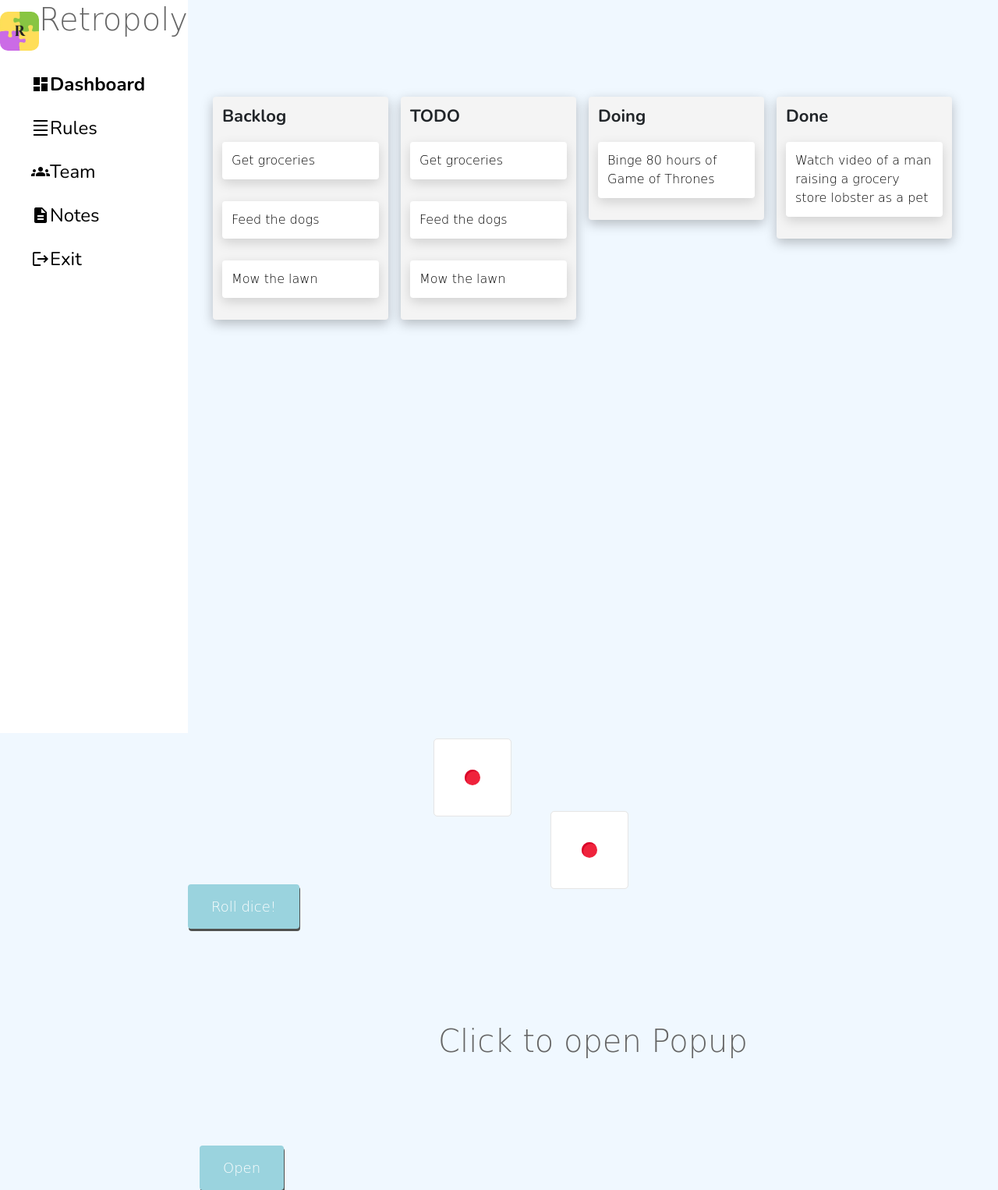
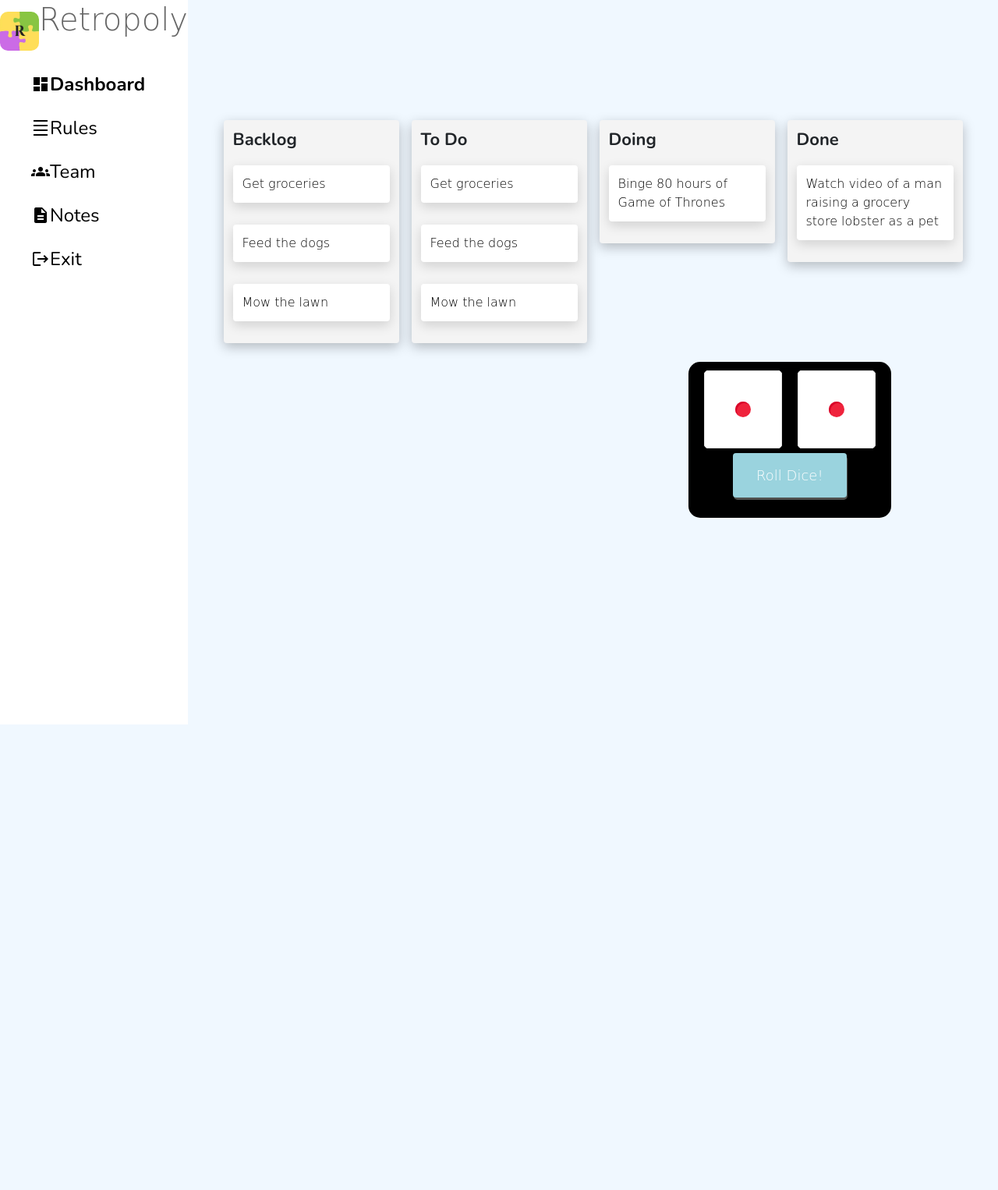
Before and after one commit to Dream-Team-33/Retropoly, a Flask app: template templates/dashboard.html in a window 1280 px wide. Shown: the whole page at 78% size. After the commit the page ends 929 px from the top, so only its background shows below. Run offline with Flask 2, Linux system fonts and the light colour scheme; the template is opened without the code that fills it, so the values that code supplies are empty; some libraries are stand-ins or nearby versions.

Commit message:
dashboard.html and .css - Adjusted the format to allow for grids and also moved the dice and the activator to the right on the bottom locationa and format for the dice can be changed easily and will probably be changed in due course. commeneted all sections that i worked on

```diff
--- a/static/css/dashboard.css
+++ b/static/css/dashboard.css
@@ -59,7 +59,7 @@ li { color: black; }
 .side-bar {
     position: relative;
     background: white;
-    width: 20vw;
+    width: 300px;
     min-height: 100vh;
     display: flex;
     flex-direction: column;
@@ -105,15 +105,15 @@ li { color: black; }
   }
 
 .lanes {
-    display: flex;
-    align-items: flex-start;
-    justify-content: start;
-    gap: 16px;
+  grid-area: kanban;
+  display: flex;
+  align-items: flex-start;
+  justify-content: center;
+  gap: 16px;
 
-    padding: 24px 32px;
+  padding: 24px 32px;
 
-    overflow: scroll;
-    height: 100%;
+  height: 50%;
   }
 
   .heading {
@@ -169,21 +169,47 @@ li { color: black; }
     flex-basis: 100%;
 }
 
+/* Main playspace grid for the main play space to for easier playspace management */
+.mainGrid
+{
+  padding: 30px;
+  display: grid;
+  gap: 0px 0px;
+  grid-template-columns: 5fr 3fr;
+  grid-template-rows: 1fr 1fr;
+  grid-template-areas:
+    "kanban kanban"
+    "other groupedDice";
+}
+
 /* Dice Roller */
-.container {
-  position: relative;
-  display: inline-block;
-  top: 200px;
+.groupedDice {
+  background-color: black;
+  border-radius:15px;
+  grid-area: groupedDice;
+  padding: 30px;
+  width: 260px;
+  height: 200px;
+  display: grid;
+  gap: 0px 0px;
+  padding: 10px;
+  grid-template-columns: 50%;
+  grid-template-rows: 50%;
+  grid-template-areas:
+    "die1 die2"
+    "button button";
+
 }
-button {
-  position: relative;
-  top:80px;
-  padding: 15px 50px;
+
+/* roll button */
+#roll {
+  grid-area: button;
+  align-self: center;
+  justify-self: center;
   color: #fff;
-  background-color: #f4d35e;
   border: none;
   font-size: 20px;
-  border-radius: 20px;
+  border-radius: 5px;
   box-shadow: 1px 3px #50514F;
   outline: none;
   transition: .3s;
@@ -192,16 +218,18 @@ button:hover, button:active {
   outline: none;
   background: #50514F;
   cursor: pointer;
-  transform: translateY(15px);
+  transform: translateY(1px);
 }
-
+/* style for both dice appearance */
 .dice {
-  position: relative;
+  align-self: center;
+  justify-self: center;
+  margin-top: 12px;
   width: 100px;
   height: 100px;
   transform-style: preserve-3d;
   transition: transform 1s; }
-
+/* style for the dots on the dice */
 .dot {
   position: absolute;
   width: 20px;
@@ -211,12 +239,25 @@ button:hover, button:active {
   background-color: #ef233c;
   box-shadow: inset 2px 2px #d90429;}
 
+  /* dice 1 and 2 specific changes can be made here */
 .dice-one {
-  left: 450px; }
+  display: flexbox;
+  align-self: center;
+  justify-content: center;
+  grid-area: die1;
+}
+.dice-two {
+  grid-area: die2;
+  display: flexbox;
+  align-self: center;
+  justify-content: center;
+}
 
-.dice-two {
-  left: 300px;
-  top:-200px;
+/* this is used for the bottom left location on the game space grid area. this can be changed later */
+.other
+{
+  grid-area: other;
+  min-width: 150px;
 }
 
 .side {
--- a/templates/dashboard.html
+++ b/templates/dashboard.html
@@ -60,7 +60,7 @@
     <!--Board-->
     <!--Create a table (aka Kanban Board) that will have a function to allow
         users to drag cards in each section-->
-    <div class="board">
+    <div class="board mainGrid">
 
       <!--sections of the board-->
       <div class="lanes">
@@ -72,7 +72,7 @@
           <p class="task" draggable="true">Mow the lawn</p>
         </div>
         <div class="swim-lane" id="todo-lane">
-          <h3 class="heading">TODO</h3>
+          <h3 class="heading">To Do</h3>
 
           <p class="task" draggable="true">Get groceries</p>
           <p class="task" draggable="true">Feed the dogs</p>
@@ -96,8 +96,9 @@
 
 
 
-      <!-- Dice Roller 1-->
-    <div class="container">
+      <!-- Dice Roller - Both dice are grouped in this section to share css-->
+    <div class="groupedDice"> <!-- Conatains both dice for better formatting -->
+      <!-- Dice 1 and all assosiated content -->
       <div id='dice1' class="dice dice-one">
         <div id="dice-one-side-one" class='side one'>
           <div class="dot one-1"></div>
@@ -133,11 +134,8 @@
           <div class="dot six-6"></div>
         </div>
       </div>
-   </div> <!--End of Dice Roller 1-->
 
-
-   <!--Dice Roller 2-->
-    <div class="container">
+      <!-- Dice 2 and all assosiated content -->
       <div id='dice2' class="dice dice-two">
         <div id="dice-two-side-one" class='side one'>
           <div class="dot one-1"></div>
@@ -173,26 +171,29 @@
           <div class="dot six-6"></div>
         </div>
       </div>
-   </div> <!--End of Dice Roller 2-->
 
+      <!--Button for the dice roller-->
+      <div id='roll' class='roll-button'><button>Roll Dice!</button></div>
+    </div>
 
-   <!--Button for the dice roller-->
-   <div id='roll' class='roll-button'><button>Roll dice!</button></div>
+   <!-- class other is used for the bottom left section of the main play space. add things here that you wish to have in that section -->
+    <div class="other">
 
+      <!-- Popup Message Box -->
+        <!--  <div class="testing">
+        <h1>Click to open Popup</h1>
+        <button id="openMyPopup" data-popup="myPopup" onClick="openPopup('infoPopup')" aria-controls="myPopup" aria-label="Open popup">Open</button>
+      </div> -->
+    </div>
 
-   <!-- Popup Message Box -->
-   <div class="container">
-    <h1>Click to open Popup</h1>
-    <button id="openMyPopup" data-popup="myPopup" onClick="openPopup('infoPopup')" aria-controls="myPopup" aria-label="Open popup">Open</button>
-  </div>
-
+  <!-- basic format for an information popup - this can be modified to allow for other types of popups -->
   <div class="popup" id="infoPopup" aria-hidden="true" onClick="if(event.target == this){closePopup('infoPopup');}">
     <div class="wrapper" aria-labelledby="popupTitle" aria-describedby="popupText" aria-modal="true">
       <h2 id="popupTitle">This is my Popup</h2>
       <p id="popupText">Lorem ipsum dolor sit amet consectetur, adipiscing elit lacinia mus, sapien nibh imperdiet tempus. Vitae massa semper mi sagittis a cum cursus fusce per, gravida tellus metus purus litora nam ultricies donec, nibh dis ligula ad facilisi penatibus condimentum aenean.</p>
       <button id="closePopup" onClick="closePopup('infoPopup');" aria-label="Close popup">Close</button>
     </div>
-  </div> <!--End of Popup Message Box-->
+  </div><!--  End of Popup Message Box -->
 
   </div> <!--End board-->
 
```
